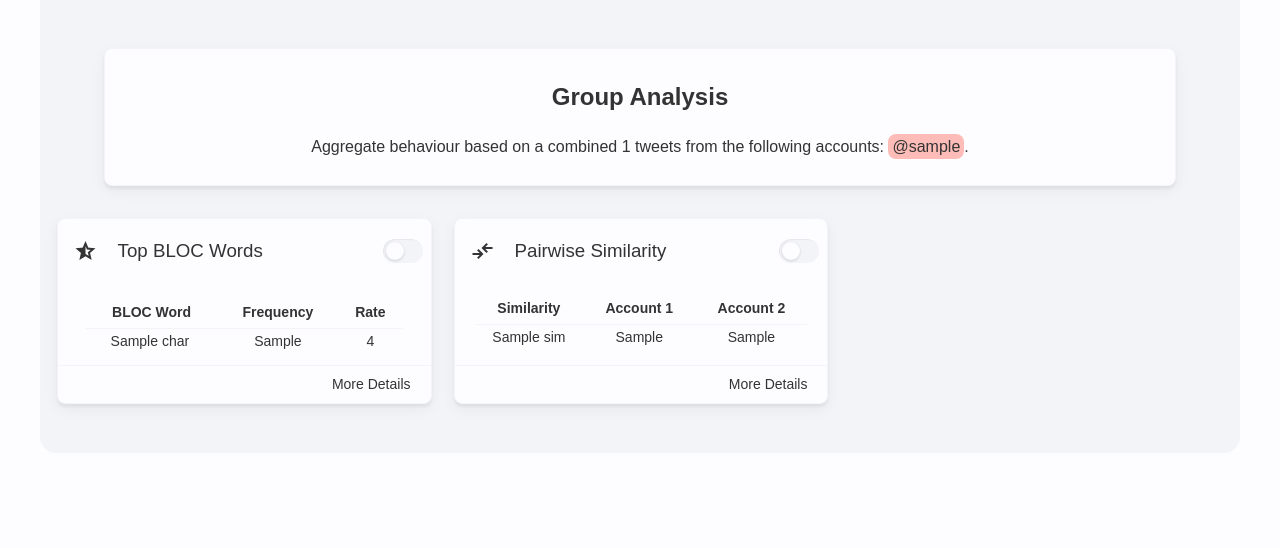
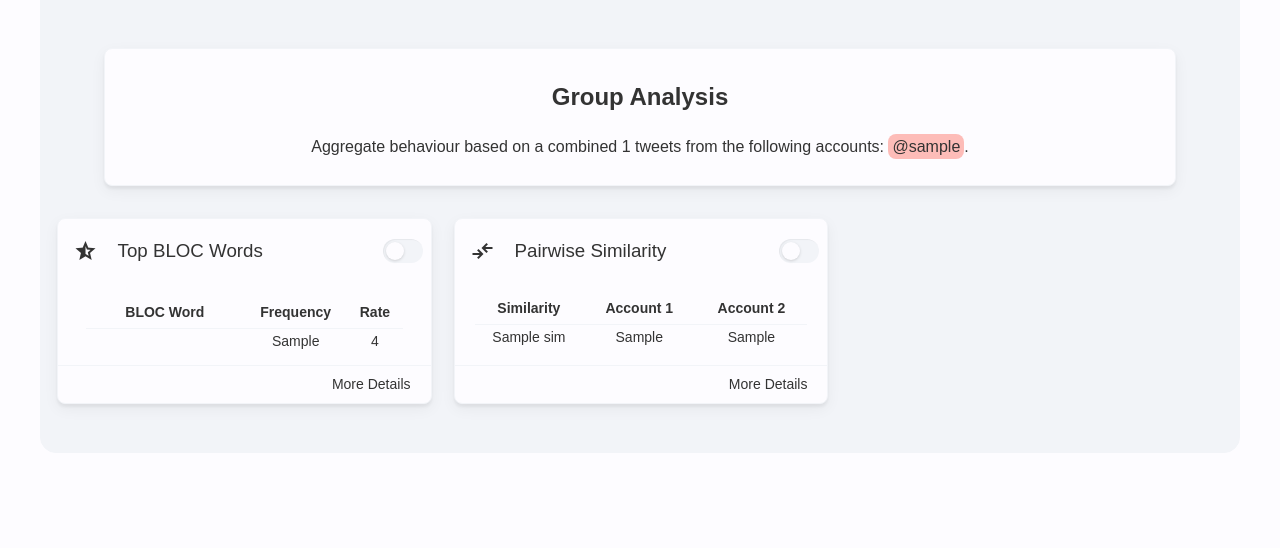
Before and after one commit to immacdonald/agwagram, a Django app: template blocdemo/templates/pages/analysis_results.html in a window 1280 px wide. Shown: the part 298-846 px from the top of the page. Run offline with Django 4.2, Linux system fonts and the light colour scheme; the template is opened without the code that fills it: most values are stand-ins (such as "Sample title", 1, 10 or a date in 2020); style sheets or scripts are compiled from the project's sources; some libraries are stand-ins or nearby versions.

Commit message:
Display for BLOC words

```diff
--- a/blocdemo/static/scss/styles.scss
+++ b/blocdemo/static/scss/styles.scss
@@ -654,19 +654,27 @@ table {
 	width: 100%;
 	line-height: normal;
 	text-align: center;
-  }
+
+}
 
 th {
-padding: 8px;
-border-bottom: 1px solid var(--c-border-primary);
+	padding: 8px;
+	border-bottom: 1px solid var(--c-border-primary);
 }
 
 td {
-padding: 4px 4px;
+	padding: 4px 4px;
+
 }
 
 tr:nth-child(odd):not(:first-child) {
 	background-color: var(--c-disabled-background);
+}
+
+.table-main {
+	// Requires a width before max-width applies
+	width: 100%;
+	max-width: 50%;
 }
 
 .special-text {
--- a/blocdemo/templates/components/account_bloc.html
+++ b/blocdemo/templates/components/account_bloc.html
@@ -20,7 +20,7 @@
                 <div class="scrollable">
                     <table>
                         <tr>
-                            <th>BLOC Word</th>
+                            <th class="table-main">BLOC Word</th>
                             <th>Frequency</th>
                             <th>Rate</th>
                         </tr>
@@ -28,11 +28,11 @@
                         <tr>
                             <td>
                                 {% for char in word.term %}
-                                    <div class="hoverable-text">{{ char }}
-                                        {% if char|get_description != '' %}
-                                            <span class="hoverable-tooltip">{{ char|get_description }}</span>
-                                        {% endif %}
+                                    <div class="hoverable-text">
+                                        {{ char|get_description }}
+                                        <span class="hoverable-tooltip">{{ char }}</span>
                                     </div>
+                                    {% if not forloop.last %},&nbsp;{% endif %}
                                 {% endfor %}
                             </td>
                             <td>{{word.term_freq}}</td>
@@ -188,8 +188,11 @@
                             <div class="hoverable-text"><b>{{ char|get_description }}</b>
                                 <span class="hoverable-tooltip large">
                                     Tweeted: {{ data.created_at }} <br>
-                                    Content: {{ data.content_syntactic|get_description }} <br>
-                                    Subject: {{ data.content_semantic_entity|get_description }}
+                                    Content: {{ data.content_syntactic|get_description }}
+                                    {% if data.content_semantic_entity %}
+                                        <br>
+                                        Subject: {{ data.content_semantic_entity|get_description }}
+                                    {% endif %}
                                 </span>
                             </div>
                             {{ account.counter.increment }}
--- a/blocdemo/templates/pages/analysis_results.html
+++ b/blocdemo/templates/pages/analysis_results.html
@@ -56,7 +56,7 @@ Results | B3T
                     <div class="scrollable">
                     <table>
                         <tr>
-                            <th>BLOC Word</th>
+                            <th class="table-main">BLOC Word</th>
                             <th>Frequency</th>
                             <th>Rate</th>
                         </tr>
@@ -64,11 +64,11 @@ Results | B3T
                         <tr>
                             <td>
                                 {% for char in word.term %}
-                                    <div class="hoverable-text">{{ char }}
-                                        {% if char|get_description != '' %}
-                                            <span class="hoverable-tooltip">{{ char|get_description }}</span>
-                                        {% endif %}
+                                    <div class="hoverable-text">
+                                        {{ char|get_description }}
+                                        <span class="hoverable-tooltip">{{ char }}</span>
                                     </div>
+                                    {% if not forloop.last %},&nbsp;{% endif %}
                                 {% endfor %}
                             </td>
                             <td>{{word.term_freq}}</td>
```
